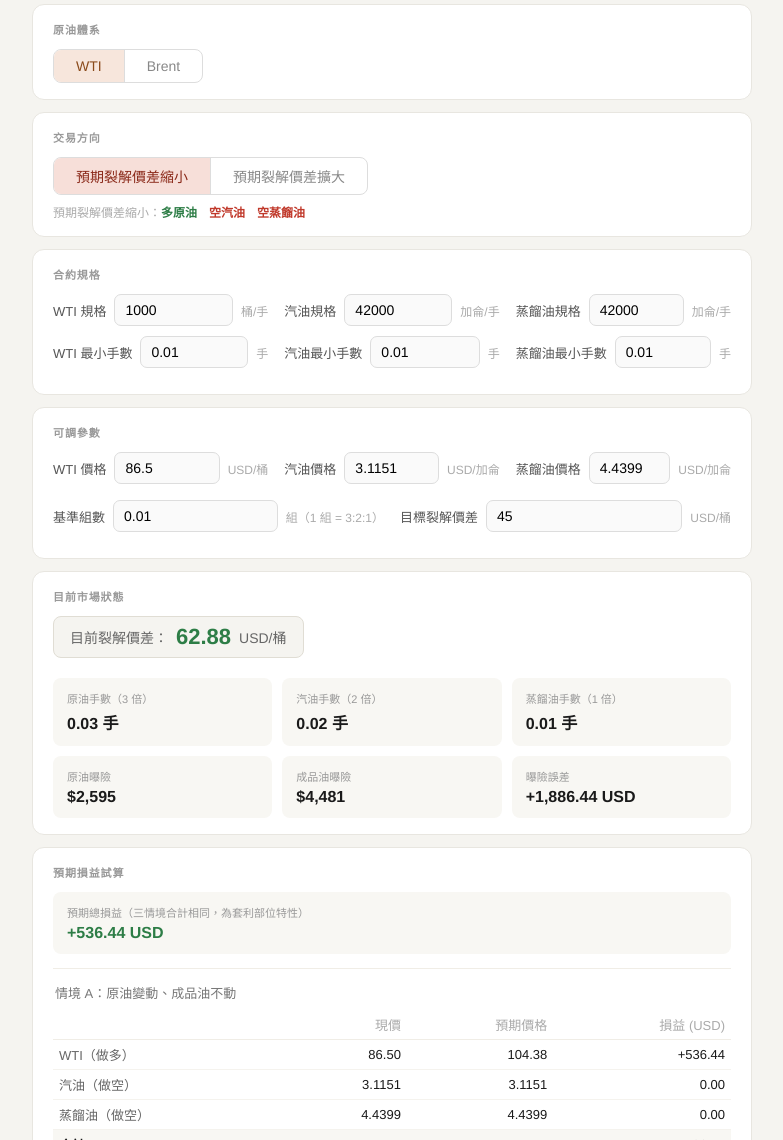
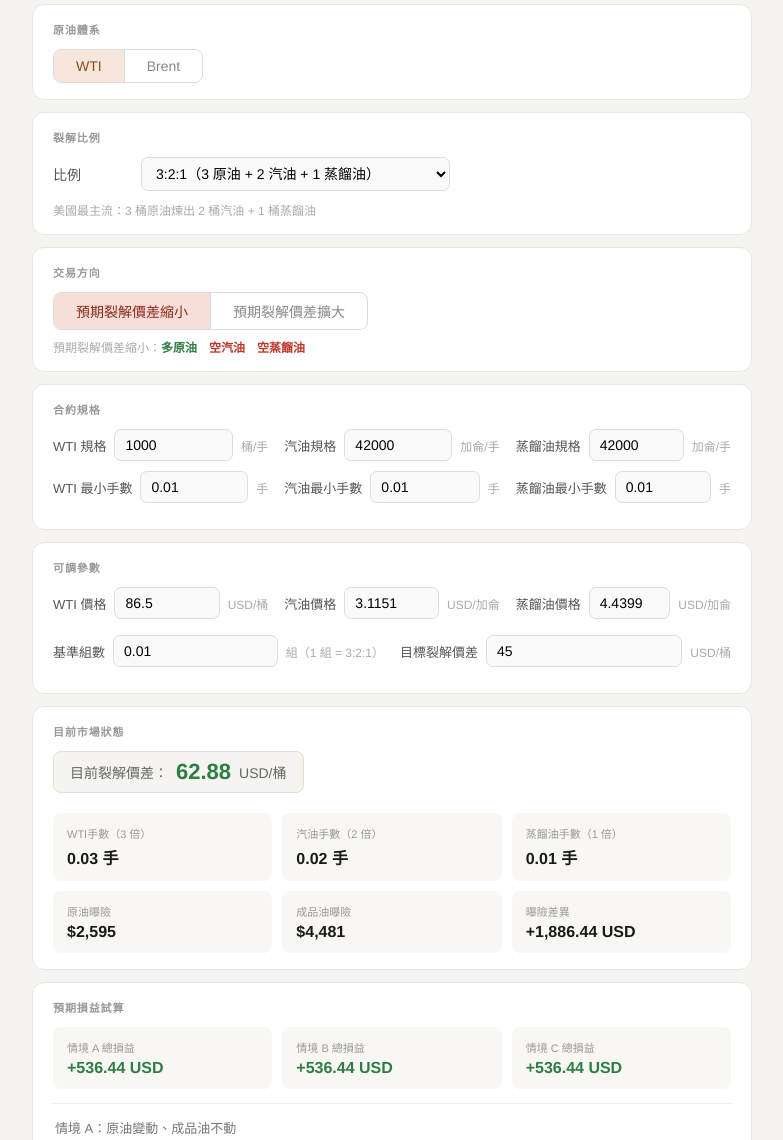
Before and after one commit to ian410095-bot/arbitrage-tools, a plain HTML site: page crack-spread.html in a window 1280 px wide. Shown: the part 100-1240 px from the top of the page, without its empty margins (248-1031 px from the left). Drawn offline with Linux system fonts and the light colour scheme.

Commit message:
Update crack-spread.html

```diff
--- a/crack-spread.html
+++ b/crack-spread.html
@@ -95,8 +95,8 @@
 </head>
 <body>
 <div class="container">
-  <h1>3:2:1 裂解價差試算</h1>
-  <p class="subtitle">3:2:1 Crack Spread Calculator</p>
+  <h1 id="page_title">3:2:1 裂解價差試算</h1>
+  <p class="subtitle" id="page_subtitle">3:2:1 Crack Spread Calculator</p>
 
   <div class="card">
     <p class="section-title">原油體系</p>
@@ -104,6 +104,30 @@
       <button class="toggle-btn active wti" id="btn_wti" onclick="setSystem('wti')">WTI</button>
       <div class="toggle-divider"></div>
       <button class="toggle-btn brent" id="btn_brent" onclick="setSystem('brent')">Brent</button>
+    </div>
+  </div>
+
+  <div class="card">
+    <p class="section-title">裂解比例</p>
+    <div class="row" style="margin-bottom:0">
+      <label style="min-width:80px">比例</label>
+      <select id="ratio_select" onchange="setRatio(this.value)" style="padding:7px 10px;font-size:14px;border:1px solid #ddd;border-radius:7px;background:#fafafa;font-family:inherit;min-width:200px">
+        <option value="321">3:2:1（3 原油 + 2 汽油 + 1 蒸餾油）</option>
+        <option value="521">5:2:1（5 原油 + 2 汽油 + 1 蒸餾油）</option>
+        <option value="532">5:3:2（5 原油 + 3 汽油 + 2 蒸餾油）</option>
+        <option value="211">2:1:1（2 原油 + 1 汽油 + 1 蒸餾油／柴油）</option>
+        <option value="111">1:1（1 原油 + 1 成品油，簡化版）</option>
+      </select>
+    </div>
+    <p class="direction-hint" id="ratio_hint" style="margin-top:10px"></p>
+
+    <div id="product_toggle_wrapper" style="margin-top:12px;display:none">
+      <p class="section-title" style="margin-bottom:8px">成品油類型</p>
+      <div class="toggle-group">
+        <button class="toggle-btn" id="btn_product_gas" onclick="setProduct('gas')">汽油</button>
+        <div class="toggle-divider"></div>
+        <button class="toggle-btn active crack-long" id="btn_product_distill" onclick="setProduct('distill')">蒸餾油</button>
+      </div>
     </div>
   </div>
 
@@ -120,7 +144,7 @@
   <div class="card">
     <p class="section-title">合約規格</p>
     <div class="three-col">
-      <div>
+      <div data-leg="crude">
         <div class="row">
           <label id="crude_spec_label">WTI 規格</label>
           <input type="number" id="crude_spec" value="1000" step="1" min="1">
@@ -132,7 +156,7 @@
           <span class="unit">手</span>
         </div>
       </div>
-      <div>
+      <div data-leg="gas">
         <div class="row">
           <label>汽油規格</label>
           <input type="number" id="gas_spec" value="42000" step="1" min="1">
@@ -144,7 +168,7 @@
           <span class="unit">手</span>
         </div>
       </div>
-      <div>
+      <div data-leg="distill">
         <div class="row">
           <label>蒸餾油規格</label>
           <input type="number" id="distill_spec" value="42000" step="1" min="1">
@@ -169,14 +193,14 @@
           <span class="unit">USD/桶</span>
         </div>
       </div>
-      <div>
+      <div data-leg="gas">
         <div class="row">
           <label>汽油價格</label>
           <input type="number" id="gas_price" value="3.1151" step="0.0001" min="0.0001">
           <span class="unit">USD/加侖</span>
         </div>
       </div>
-      <div>
+      <div data-leg="distill">
         <div class="row">
           <label>蒸餾油價格</label>
           <input type="number" id="distill_price" value="4.4399" step="0.0001" min="0.0001">
@@ -189,7 +213,7 @@
         <div class="row">
           <label>基準組數</label>
           <input type="number" id="base_lots" value="0.01" step="0.01" min="0.01">
-          <span class="unit">組（1 組 = 3:2:1）</span>
+          <span class="unit" id="base_lots_hint">組（1 組 = 3:2:1）</span>
         </div>
       </div>
       <div>
@@ -209,17 +233,19 @@
     </div>
     <div class="result-grid">
       <div class="metric">
-        <p class="mlabel">原油手數（3 倍）</p>
+        <p class="mlabel" id="crude_lots_label">原油手數（3 倍）</p>
         <p class="mval" id="crude_lots">—</p>
       </div>
-      <div class="metric">
-        <p class="mlabel">汽油手數（2 倍）</p>
+      <div class="metric" data-leg="gas">
+        <p class="mlabel" id="gas_lots_label">汽油手數（2 倍）</p>
         <p class="mval" id="gas_lots">—</p>
       </div>
-      <div class="metric">
-        <p class="mlabel">蒸餾油手數（1 倍）</p>
+      <div class="metric" data-leg="distill">
+        <p class="mlabel" id="distill_lots_label">蒸餾油手數（1 倍）</p>
         <p class="mval" id="distill_lots">—</p>
       </div>
+    </div>
+    <div class="result-grid" style="margin-top:10px">
       <div class="metric">
         <p class="mlabel">原油曝險</p>
         <p class="mval" id="crude_exposure">—</p>
@@ -229,7 +255,7 @@
         <p class="mval" id="products_exposure">—</p>
       </div>
       <div class="metric">
-        <p class="mlabel">曝險誤差</p>
+        <p class="mlabel">曝險差異</p>
         <p class="mval" id="exposure_diff">—</p>
       </div>
     </div>
@@ -238,9 +264,19 @@
   <div class="card">
     <p class="section-title">預期損益試算</p>
 
-    <div class="metric" id="card_total" style="margin-bottom:6px">
-      <p class="mlabel">預期總損益（三情境合計相同，為套利部位特性）</p>
-      <p class="mval" id="summary_total">—</p>
+    <div class="result-grid" style="margin-bottom:6px">
+      <div class="metric" id="card_a">
+        <p class="mlabel">情境 A 總損益</p>
+        <p class="mval" id="summary_a">—</p>
+      </div>
+      <div class="metric" id="card_b">
+        <p class="mlabel">情境 B 總損益</p>
+        <p class="mval" id="summary_b">—</p>
+      </div>
+      <div class="metric" id="card_c">
+        <p class="mlabel">情境 C 總損益</p>
+        <p class="mval" id="summary_c">—</p>
+      </div>
     </div>
 
     <div class="divider"></div>
@@ -250,8 +286,8 @@
       <thead><tr><th></th><th>現價</th><th>預期價格</th><th>損益 (USD)</th></tr></thead>
       <tbody>
         <tr><td id="a_crude_label">原油</td><td id="a_crude_entry">—</td><td id="a_crude_exit">—</td><td id="a_crude_pnl">—</td></tr>
-        <tr><td id="a_gas_label">汽油</td><td id="a_gas_entry">—</td><td id="a_gas_exit">—</td><td id="a_gas_pnl">—</td></tr>
-        <tr><td id="a_distill_label">蒸餾油</td><td id="a_distill_entry">—</td><td id="a_distill_exit">—</td><td id="a_distill_pnl">—</td></tr>
+        <tr data-leg="gas"><td id="a_gas_label">汽油</td><td id="a_gas_entry">—</td><td id="a_gas_exit">—</td><td id="a_gas_pnl">—</td></tr>
+        <tr data-leg="distill"><td id="a_distill_label">蒸餾油</td><td id="a_distill_entry">—</td><td id="a_distill_exit">—</td><td id="a_distill_pnl">—</td></tr>
         <tr class="highlight-row"><td>合計</td><td></td><td></td><td id="a_total">—</td></tr>
       </tbody>
     </table>
@@ -263,8 +299,8 @@
       <thead><tr><th></th><th>現價</th><th>預期價格</th><th>損益 (USD)</th></tr></thead>
       <tbody>
         <tr><td id="b_crude_label">原油</td><td id="b_crude_entry">—</td><td id="b_crude_exit">—</td><td id="b_crude_pnl">—</td></tr>
-        <tr><td id="b_gas_label">汽油</td><td id="b_gas_entry">—</td><td id="b_gas_exit">—</td><td id="b_gas_pnl">—</td></tr>
-        <tr><td id="b_distill_label">蒸餾油</td><td id="b_distill_entry">—</td><td id="b_distill_exit">—</td><td id="b_distill_pnl">—</td></tr>
+        <tr data-leg="gas"><td id="b_gas_label">汽油</td><td id="b_gas_entry">—</td><td id="b_gas_exit">—</td><td id="b_gas_pnl">—</td></tr>
+        <tr data-leg="distill"><td id="b_distill_label">蒸餾油</td><td id="b_distill_entry">—</td><td id="b_distill_exit">—</td><td id="b_distill_pnl">—</td></tr>
         <tr class="highlight-row"><td>合計</td><td></td><td></td><td id="b_total">—</td></tr>
       </tbody>
     </table>
@@ -276,8 +312,8 @@
       <thead><tr><th></th><th>現價</th><th>預期價格</th><th>損益 (USD)</th></tr></thead>
       <tbody>
         <tr><td id="c_crude_label">原油</td><td id="c_crude_entry">—</td><td id="c_crude_exit">—</td><td id="c_crude_pnl">—</td></tr>
-        <tr><td id="c_gas_label">汽油</td><td id="c_gas_entry">—</td><td id="c_gas_exit">—</td><td id="c_gas_pnl">—</td></tr>
-        <tr><td id="c_distill_label">蒸餾油</td><td id="c_distill_entry">—</td><td id="c_distill_exit">—</td><td id="c_distill_pnl">—</td></tr>
+        <tr data-leg="gas"><td id="c_gas_label">汽油</td><td id="c_gas_entry">—</td><td id="c_gas_exit">—</td><td id="c_gas_pnl">—</td></tr>
+        <tr data-leg="distill"><td id="c_distill_label">蒸餾油</td><td id="c_distill_entry">—</td><td id="c_distill_exit">—</td><td id="c_distill_pnl">—</td></tr>
         <tr class="highlight-row"><td>合計</td><td></td><td></td><td id="c_total">—</td></tr>
       </tbody>
     </table>
@@ -289,12 +325,48 @@
 <script>
 let system = 'wti';
 let direction = 'short';
+let ratioKey = '321';
+let oneProduct = 'distill';  // For 1:1 mode: 'gas' or 'distill'
 
 // Default prices for each system
 const defaults = {
   wti:   { crude:86.5,  gas:3.1151, distill:4.4399, name:'WTI' },
   brent: { crude:88,    gas:3.1151, distill:4.4399, name:'Brent' }
 };
+
+// Ratio definitions: crude, gas, distillate multipliers
+const ratios = {
+  '321': { crude:3, gas:2, distill:1, label:'3:2:1', desc:'美國最主流：3 桶原油煉出 2 桶汽油 + 1 桶蒸餾油' },
+  '521': { crude:5, gas:2, distill:1, label:'5:2:1', desc:'汽油權重較低的變體，強調原油端曝險' },
+  '532': { crude:5, gas:3, distill:2, label:'5:3:2', desc:'蒸餾油權重較高，較符合現代煉油廠實際產出' },
+  '211': { crude:2, gas:1, distill:1, label:'2:1:1', desc:'歐洲/亞洲常用，汽油與柴油/Gasoil 權重相等（常搭配 Brent）' },
+  '111': { crude:1, gas:0, distill:1, label:'1:1',   desc:'簡化版：1 桶原油 vs 1 桶單一成品油' }
+};
+
+// Get effective ratio (handles 1:1 with product selection)
+function effectiveRatio(){
+  const r = ratios[ratioKey];
+  if(ratioKey === '111'){
+    if(oneProduct === 'gas'){
+      return { crude:1, gas:1, distill:0, label:'1:1', desc:r.desc };
+    }
+    return { crude:1, gas:0, distill:1, label:'1:1', desc:r.desc };
+  }
+  return r;
+}
+
+// Show/hide leg-specific UI based on effective ratio
+function applyLegVisibility(){
+  const r = effectiveRatio();
+  document.querySelectorAll('[data-leg="gas"]').forEach(el => {
+    el.style.display = r.gas > 0 ? '' : 'none';
+  });
+  document.querySelectorAll('[data-leg="distill"]').forEach(el => {
+    el.style.display = r.distill > 0 ? '' : 'none';
+  });
+  // Show product toggle only in 1:1 mode
+  document.getElementById('product_toggle_wrapper').style.display = ratioKey === '111' ? '' : 'none';
+}
 
 function setSystem(s){
   system = s;
@@ -308,7 +380,25 @@ function setSystem(s){
   document.getElementById('crude_spec_label').textContent = d.name+' 規格';
   document.getElementById('crude_min_label').textContent  = d.name+' 最小手數';
   document.getElementById('crude_price_label').textContent = d.name+' 價格';
-  document.getElementById('crude_leg_label').textContent = d.name;
+  calc();
+}
+
+function setRatio(key){
+  ratioKey = key;
+  const r = ratios[key];
+  document.getElementById('page_title').textContent = r.label+' 裂解價差試算';
+  document.getElementById('page_subtitle').textContent = r.label+' Crack Spread Calculator';
+  document.getElementById('ratio_hint').textContent = r.desc;
+  document.getElementById('base_lots_hint').textContent = '組（1 組 = '+r.label+'）';
+  applyLegVisibility();
+  calc();
+}
+
+function setProduct(p){
+  oneProduct = p;
+  document.getElementById('btn_product_gas').className     = 'toggle-btn'+(p==='gas'?' active crack-long':'');
+  document.getElementById('btn_product_distill').className = 'toggle-btn'+(p==='distill'?' active crack-long':'');
+  applyLegVisibility();
   calc();
 }
 
@@ -364,20 +454,19 @@ function calc(){
   const gas_dir     = direction==='long' ? 'long'  : 'short';
   const distill_dir = direction==='long' ? 'long'  : 'short';
 
-  // Raw lot ratios (3:2:1)
-  const crude_raw   = base * 3;
-  const gas_raw     = base * 2;
-  const distill_raw = base * 1;
+  // Get current effective ratio (handles 1:1 product selection)
+  const r = effectiveRatio();
+  const totalCrude = r.crude;
 
-  // Snap to min lot (align to exposure of the raw theoretical lots)
-  const crude_target_exp = crude_raw * crude_spec * crude_p;
-  const gas_target_exp   = gas_raw * gas_spec * (gas_p*42);       // convert to per-barrel USD via 42
-  const distill_target_exp = distill_raw * distill_spec * (distill_p*42);
+  // Raw lot ratios based on selected ratio
+  const crude_raw   = base * r.crude;
+  const gas_raw     = base * r.gas;
+  const distill_raw = base * r.distill;
 
-  // For snapping: use own price (USD/barrel for crude, USD/gallon for products, but exposure math consistent)
-  const crude_lots = snapLots(crude_raw, crude_min, crude_spec, crude_p, crude_raw*crude_spec*crude_p);
-  const gas_lots   = snapLots(gas_raw, gas_min, gas_spec, gas_p, gas_raw*gas_spec*gas_p);
-  const distill_lots = snapLots(distill_raw, distill_min, distill_spec, distill_p, distill_raw*distill_spec*distill_p);
+  // Snap to min lot (skip legs with 0 ratio)
+  const crude_lots = crude_raw > 0 ? snapLots(crude_raw, crude_min, crude_spec, crude_p, crude_raw*crude_spec*crude_p) : 0;
+  const gas_lots   = gas_raw > 0   ? snapLots(gas_raw, gas_min, gas_spec, gas_p, gas_raw*gas_spec*gas_p) : 0;
+  const distill_lots = distill_raw > 0 ? snapLots(distill_raw, distill_min, distill_spec, distill_p, distill_raw*distill_spec*distill_p) : 0;
 
   // Exposures (in USD)
   const crude_exposure   = crude_lots * crude_spec * crude_p;
@@ -387,8 +476,9 @@ function calc(){
   const exposure_diff = products_exposure - crude_exposure;
 
   // Current crack spread (USD/barrel)
-  // Convert gas & distillate to USD/barrel: × 42
-  const current_crack = (2*gas_p*42 + 1*distill_p*42)/3 - crude_p;
+  // Formula: crack = (gas_mult*gas*42 + distill_mult*distill*42) / crude_mult - crude
+  const products_per_barrel = (r.gas * gas_p * 42 + r.distill * distill_p * 42) / r.crude;
+  const current_crack = products_per_barrel - crude_p;
 
   // Lots display
   document.getElementById('crude_lots').textContent   = fmt(crude_lots, decOf(crude_min))+' 手';
@@ -399,6 +489,11 @@ function calc(){
   const diffEl = document.getElementById('exposure_diff');
   diffEl.textContent = pnlStr(exposure_diff)+' USD';
   diffEl.className = 'mval '+pnlClass(exposure_diff);
+
+  // Update lot labels to show current multipliers
+  document.querySelector('#crude_lots').parentElement.querySelector('.mlabel').textContent = defaults[system].name+'手數（'+r.crude+' 倍）';
+  document.querySelector('#gas_lots').parentElement.querySelector('.mlabel').textContent = '汽油手數（'+r.gas+' 倍）';
+  document.querySelector('#distill_lots').parentElement.querySelector('.mlabel').textContent = '蒸餾油手數（'+r.distill+' 倍）';
 
   // Current crack badge
   const crackEl = document.getElementById('current_crack');
@@ -419,13 +514,11 @@ function calc(){
   });
 
   // How much the crack needs to move
-  // Crack formula: crack = (2*gas*42 + 1*distill*42)/3 - crude
-  // So to change crack by +Δ:
+  // Crack = (gm*gas*42 + dm*distill*42)/cm - crude
+  // To change crack by +Δ:
   //   - Crude-only:      crude change by -Δ
-  //   - Products-only:   need (2*Δgas*42 + 1*Δdistill*42)/3 = Δ
-  //                      if Δgas_barrel = Δdistill_barrel = Δ, then avg = Δ ✓
-  //                      so each product must change by Δ USD/barrel, i.e. Δ/42 USD/gallon
-  //   - Half & half:     crude by -Δ/2, products each by Δ/2 USD/barrel (Δ/84 USD/gal)
+  //   - Products-only:   products (each in USD/barrel) change by Δ, i.e. Δ/42 USD/gallon
+  //   - Half & half:     crude by -Δ/2, products by Δ/2 (USD/barrel)
   const delta = target - current_crack;
 
   // Scenario A: only crude moves
@@ -460,19 +553,20 @@ function calc(){
     document.getElementById(prefix+'_distill_pnl').textContent   = pnlStr(dPnl);
     document.getElementById(prefix+'_total').textContent = pnlStr(total);
 
+    // Update per-scenario summary card
+    document.getElementById('summary_'+prefix).textContent = pnlStr(total)+' USD';
+    document.getElementById('card_'+prefix).className = 'metric '+pnlClass(total);
+
     return total;
   }
 
-  const totalA = runScenario('a', a_crude_exit, a_gas_exit, a_distill_exit);
+  runScenario('a', a_crude_exit, a_gas_exit, a_distill_exit);
   runScenario('b', b_crude_exit, b_gas_exit, b_distill_exit);
   runScenario('c', c_crude_exit, c_gas_exit, c_distill_exit);
-
-  // Unified total (all scenarios yield the same result by arb design)
-  document.getElementById('summary_total').textContent = pnlStr(totalA)+' USD';
-  document.getElementById('card_total').className = 'metric '+pnlClass(totalA);
 }
 
 calc();
+setRatio('321');
 </script>
 </body>
 </html>
```
